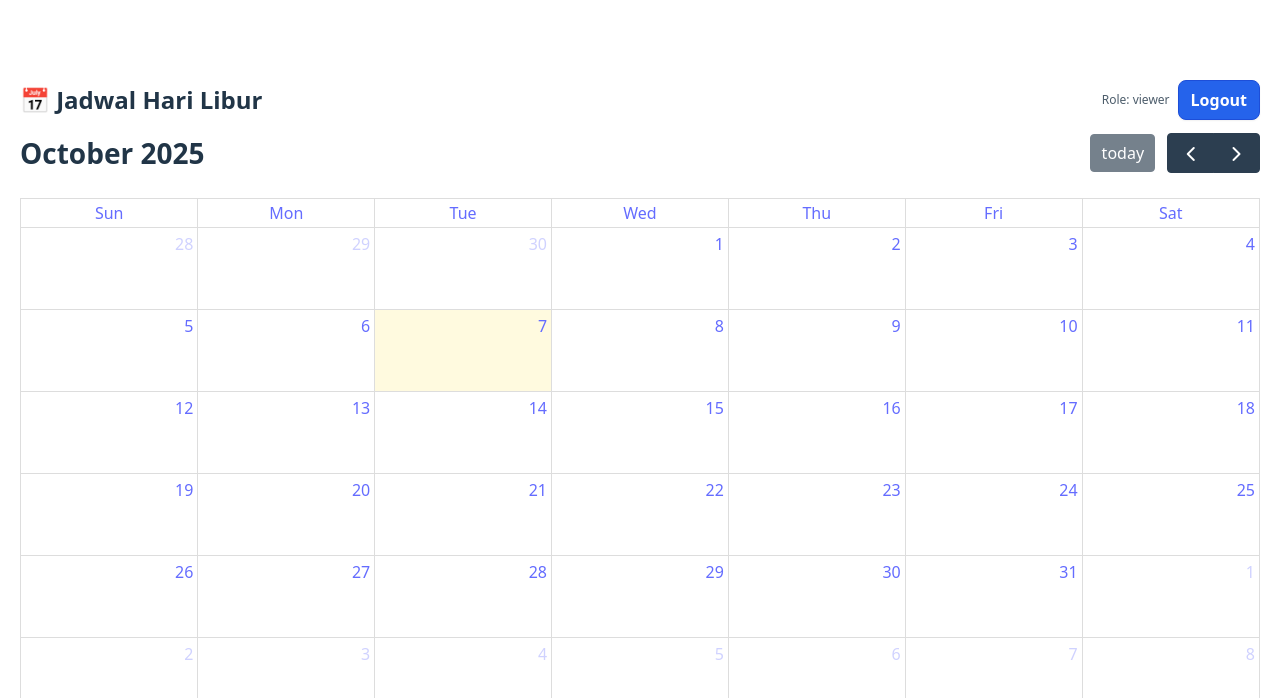
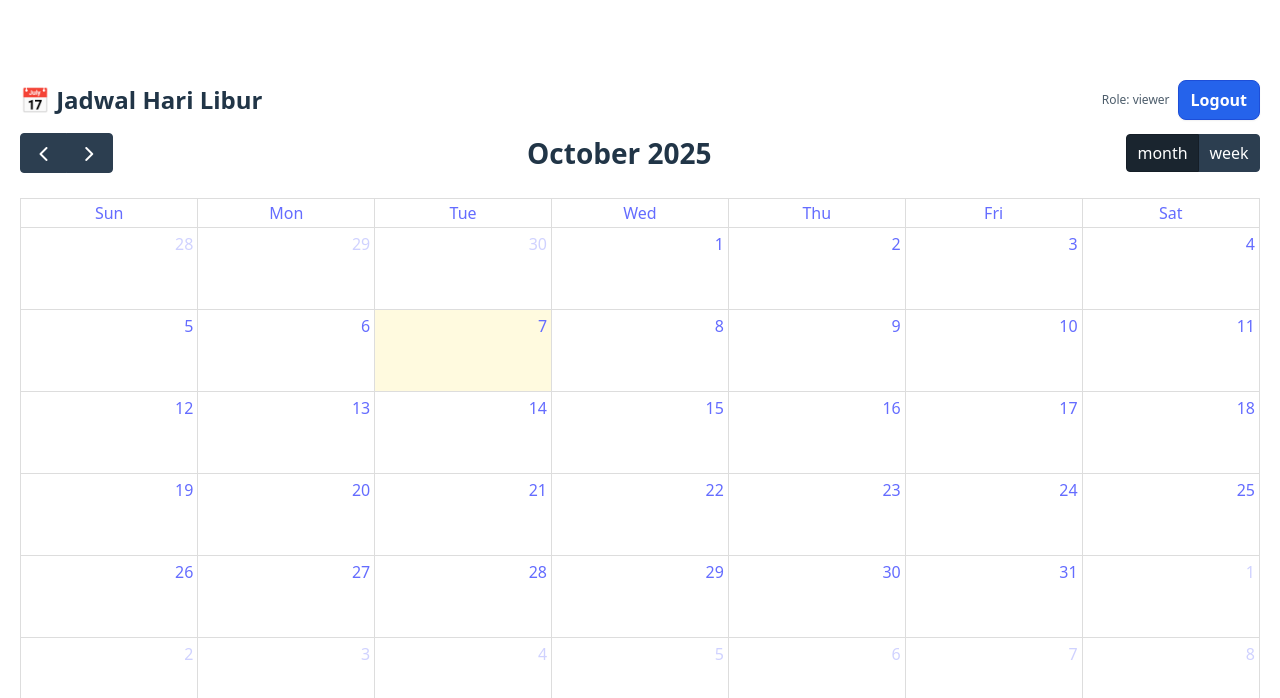
Before and after one commit to untrustedperson/jadwal-libur, a React (Vite) app: page /calendar in a window 1280 px wide. Shown: the top 698 px of the page. Built offline with nearby package versions, Linux system fonts and the light colour scheme; no server answers; the database is empty.

Commit message:
fix mobile

```diff
--- a/src/calendar.tsx
+++ b/src/calendar.tsx
@@ -1,4 +1,4 @@
-import { useEffect, useState, type CSSProperties, type MouseEvent as ReactMouseEvent } from "react";
+import React, { useState, useEffect } from "react";
 import { useNavigate } from "react-router-dom";
 import { signOut } from "firebase/auth";
 import { auth, db } from "./firebaseConfig";
@@ -50,7 +50,7 @@ export default function Calendar({ canEdit }: { canEdit: boolean }) {
   // === Create ===
   async function handleDateClick(info: any) {
     if (!canEdit) return;
-    const title = prompt("Masukkan nama hari libur:");
+    const title = window.prompt("Masukkan keterangan :") ?? "";
     if (!title) return;
     try {
       await addDoc(eventsCollection, { title, start: info.dateStr, end: info.dateStr });
@@ -63,7 +63,7 @@ export default function Calendar({ canEdit }: { canEdit: boolean }) {
   // === Update ===
   async function handleEventClick(info: any) {
     if (!canEdit) return;
-    const newTitle = prompt("Ubah nama hari libur:", info.event.title);
+    const newTitle = window.prompt("Ubah keterangan :", info.event.title);
     if (!newTitle) return;
     try {
       const ref = doc(db, "events", info.event.id);
@@ -87,7 +87,7 @@ export default function Calendar({ canEdit }: { canEdit: boolean }) {
 
   // === Custom event content (dengan tombol hapus) ===
   function renderEventContent(arg: any) {
-    const onDelete = async (e: ReactMouseEvent<HTMLButtonElement>) => {
+  const onDelete = async (e: React.MouseEvent | React.TouchEvent) => {
     e.stopPropagation();
     if (!canEdit) return;
     const ok = confirm(`Hapus "${arg.event.title}"?`);
@@ -95,21 +95,46 @@ export default function Calendar({ canEdit }: { canEdit: boolean }) {
     await deleteEventById(arg.event.id);
   };
 
-    const wrap: CSSProperties = { display: "flex", alignItems: "center", justifyContent: "space-between", gap: 6, width: "100%" };
-    const title: CSSProperties = { overflow: "hidden", textOverflow: "ellipsis", whiteSpace: "nowrap", fontSize: 14, fontWeight: 500 };
-    const btn: CSSProperties = { border: "none", background: "transparent", cursor: "pointer", fontSize: 14, lineHeight: 1 };
-
   return (
-      <div style={wrap}>
-        <span style={title} title={arg.event.title}>{arg.event.title}</span>
+    <div
+      style={{
+        display: "flex",
+        justifyContent: "space-between",
+        alignItems: "center",
+        width: "100%",
+      }}
+    >
+      <span
+        style={{
+          fontSize: "14px",
+          fontWeight: "500",
+          overflow: "hidden",
+          textOverflow: "ellipsis",
+          whiteSpace: "nowrap",
+          maxWidth: "80%",
+        }}
+      >
+        {arg.event.title}
+      </span>
       {canEdit && (
-          <button style={btn} onClick={onDelete} aria-label="Hapus" title="Hapus">
+        <button
+          onClick={onDelete as any}
+          onTouchStart={onDelete as any}   // ✅ tangani tap mobile
+          style={{
+            background: "transparent",
+            border: "none",
+            fontSize: 16,
+            cursor: "pointer",
+            padding: 4,
+          }}
+        >
           🗑️
         </button>
       )}
     </div>
   );
 }
+
 
   return (
     <div style={{ padding: 20 }}>
@@ -142,13 +167,20 @@ export default function Calendar({ canEdit }: { canEdit: boolean }) {
       {/* Kalender */}
     <FullCalendar
   plugins={[dayGridPlugin, interactionPlugin]}
-        initialView="dayGridMonth"
+  initialView={window.innerWidth < 600 ? "dayGridWeek" : "dayGridMonth"}
+  headerToolbar={{
+    left: "prev,next",
+    center: "title",
+    right: window.innerWidth < 600 ? "" : "dayGridMonth,dayGridWeek",
+  }}
   events={events}
   height="auto"
-        dateClick={canEdit ? handleDateClick : undefined}
-        eventClick={canEdit ? handleEventClick : undefined}
   eventContent={renderEventContent}
+  dateClick={handleDateClick}
+  eventClick={handleEventClick}
 />
+
+
     </div>
   );
 }
--- a/src/index.css
+++ b/src/index.css
@@ -28,6 +28,8 @@ body {
   place-items: center;
   min-width: 320px;
   min-height: 100vh;
+  touch-action: manipulation;
+  -webkit-tap-highlight-color: transparent;
 }
 
 h1 {
```
Also changed, not shown: src/calendar.css (+8 -0 lines). Lines whose indentation alone changed are shown as unchanged.
